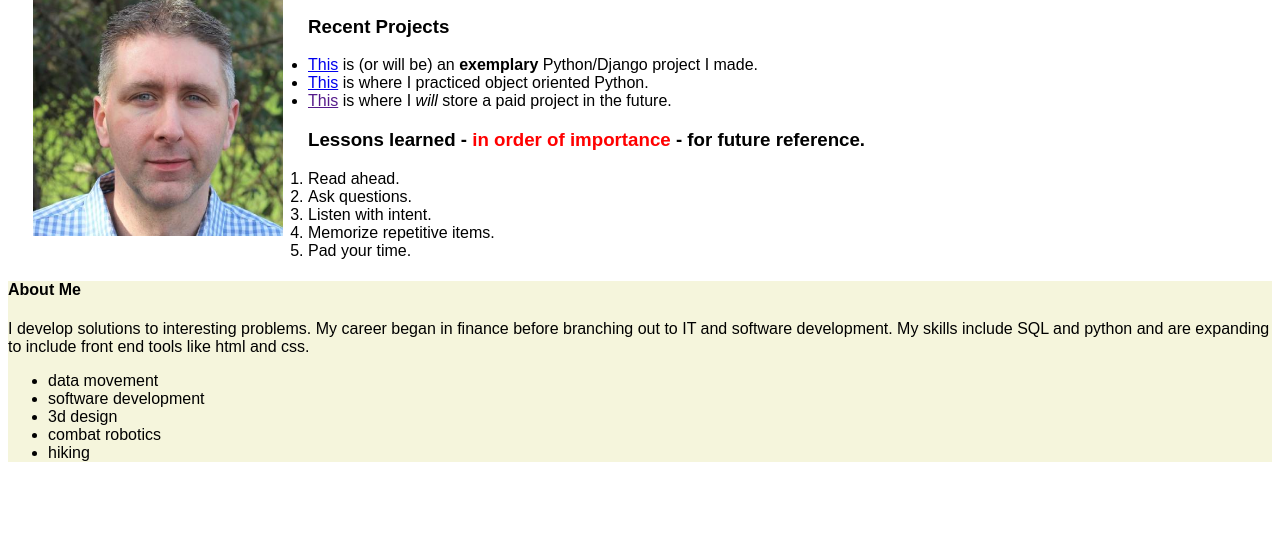
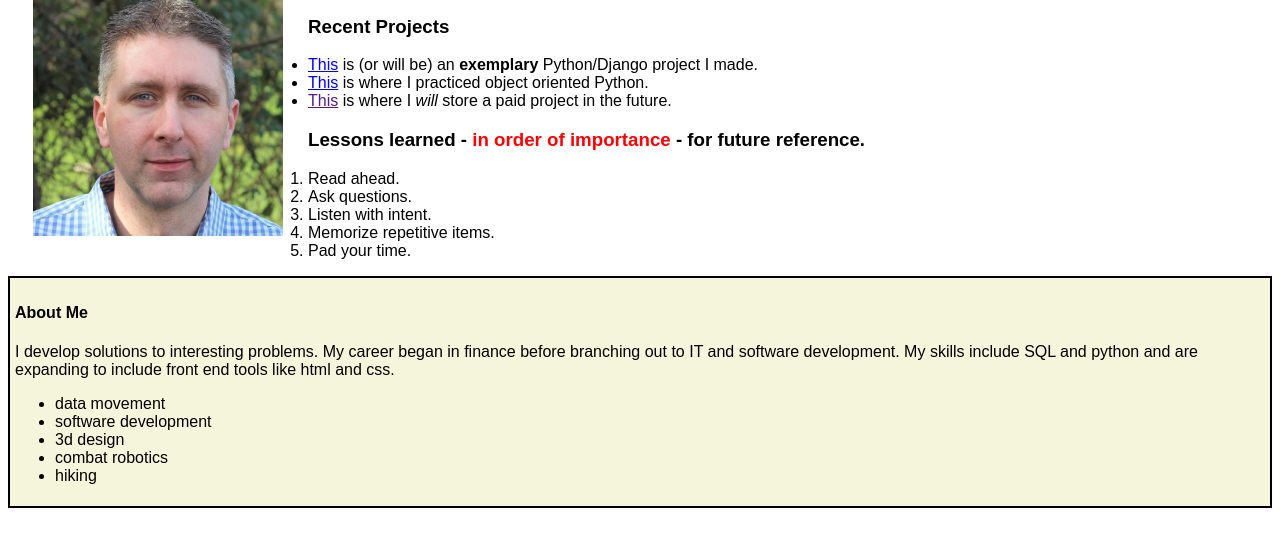
Before and after one commit to aaronvbrown/port, a plain HTML site: page index.html in a window 1280 px wide. Shown: the part 119-666 px from the top of the page. Drawn offline with Linux system fonts and the light colour scheme.

Commit message:
incorporate box model

```diff
--- a/css/styles.css
+++ b/css/styles.css
@@ -13,4 +13,6 @@ img {
 
 #aboutme {
     background-color: beige;
+    border: 2px solid black;
+    padding: 5px;
 }
```
